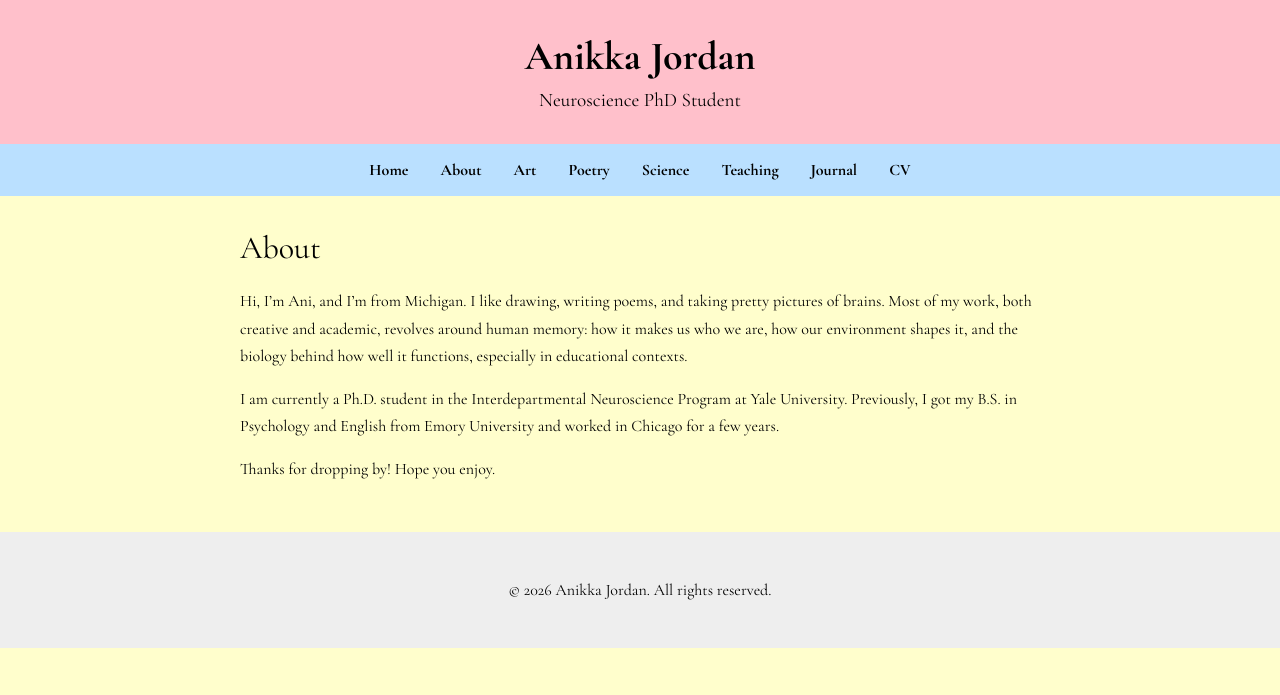
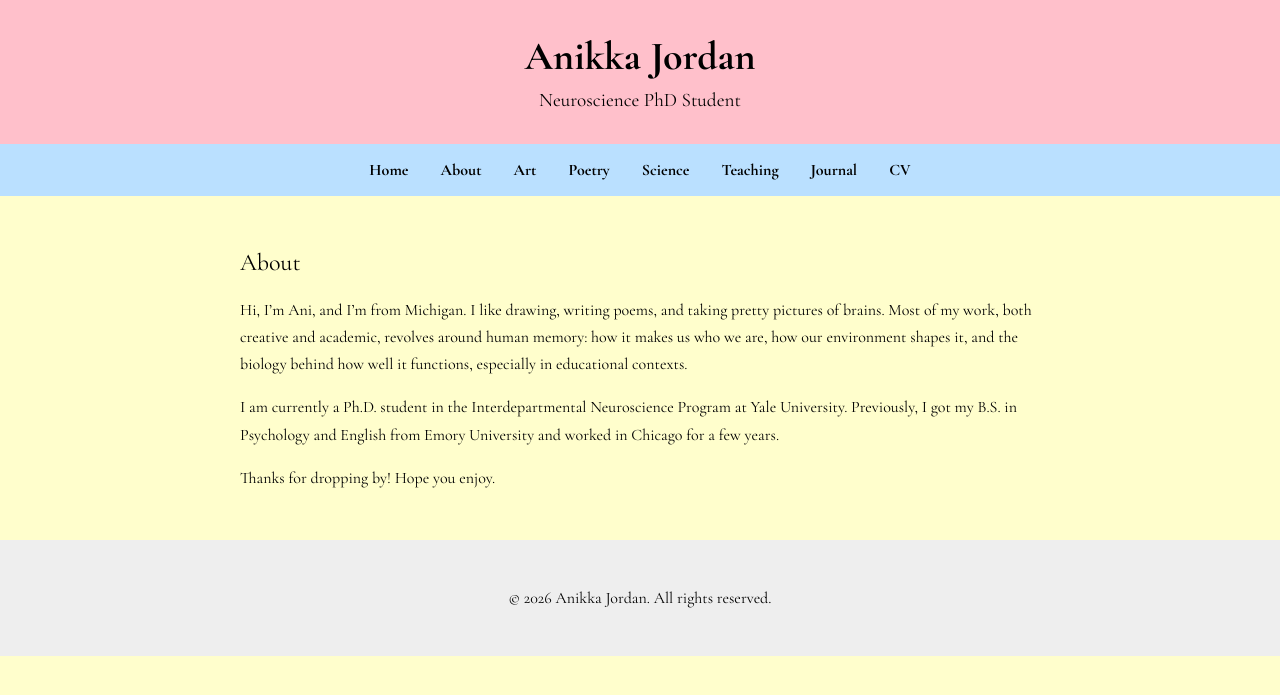
Before and after one commit to anikka-jordan/anikka, a Jekyll site: the page built from about/index.md, in a window 1280 px wide. Shown: the top 695 px of the page. Built offline with Jekyll 4.4.1, drawn with Linux system fonts in a browser that asks for light colours.

```diff
--- a/about/index.md
+++ b/about/index.md
@@ -3,7 +3,7 @@ layout: default
 title: About
 ---
 
-# About
+## About
 Hi, I'm Ani, and I'm from Michigan. I like drawing, writing poems, and taking pretty pictures of brains. Most of my work, both creative and academic, revolves around human memory: how it makes us who we are, how our environment shapes it, and the biology behind how well it functions, especially in educational contexts.
 
 I am currently a Ph.D. student in the Interdepartmental Neuroscience Program at Yale University. Previously, I got my B.S. in Psychology and English from Emory University and worked in Chicago for a few years.
```
Also changed, not shown: 2 other files.
